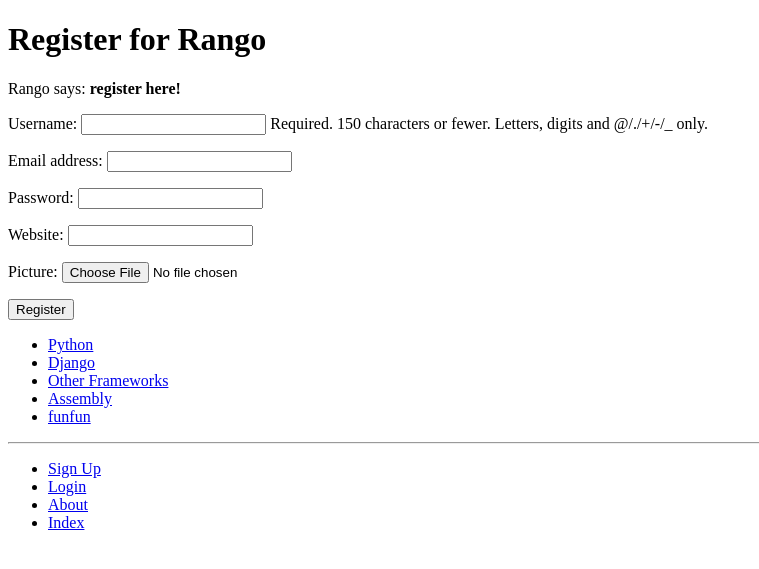
After one commit to 2386863c/2386863c-rango-with-django, a Django app: page /rango/register/ in a window 1280 px wide. The commit adds this page. Shown: the top 569 px of the page, without its empty margins (0-759 px from the left). Run offline with Django 3.2, Linux system fonts and the light colour scheme; data comes from the database, SQL or seed files in the repository; both versions use the stored data as it was after the commit.

Commit message:
Chapter 9

```diff
--- a/tango_with_django_project/rango/admin.py
+++ b/tango_with_django_project/rango/admin.py
@@ -1,5 +1,6 @@
 from django.contrib import admin
 from rango.models import Category, Page
+from rango.models import UserProfile
 
 class PageAdmin(admin.ModelAdmin):
     list_display = ('title', 'category', 'url')
@@ -11,3 +12,4 @@ class CategoryAdmin(admin.ModelAdmin):
 # Update the registration to include this customised interface
 admin.site.register(Category, CategoryAdmin)
 admin.site.register(Page, PageAdmin)
+admin.site.register(UserProfile)
--- a/tango_with_django_project/rango/forms.py
+++ b/tango_with_django_project/rango/forms.py
@@ -1,5 +1,8 @@
 from django import forms
 from rango.models import Page, Category
+
+from django.contrib.auth.models import User
+from rango.models import UserProfile
 
 class CategoryForm(forms.ModelForm):
     name = forms.CharField(max_length=128,help_text="Please enter the category name.")
@@ -42,3 +45,17 @@ class PageForm(forms.ModelForm):
             cleaned_data['url'] = url
 
         return cleaned_data
+
+class UserForm(forms.ModelForm):
+    password = forms.CharField(widget=forms.PasswordInput())
+
+    class Meta:
+        model = User
+        fields = ('username','email','password',)
+
+
+class UserProfileForm(forms.ModelForm):
+
+    class Meta:
+        model = UserProfile
+        fields = ('website','picture',)
--- a/tango_with_django_project/rango/models.py
+++ b/tango_with_django_project/rango/models.py
@@ -1,5 +1,6 @@
 from django.db import models
 from django.template.defaultfilters import slugify
+from django.contrib.auth.models import User
 
 class Category(models.Model):
     name = models.CharField(max_length=128, unique=True)
@@ -25,3 +26,14 @@ class Page(models.Model):
 
     def __str__(self):
         return self.title
+
+class UserProfile(models.Model):
+    # This line is required. Links UserProfile to a User model instance.
+    user = models.OneToOneField(User, on_delete=models.CASCADE)
+
+    # The additional attributes we wish to include.
+    website = models.URLField(blank=True)
+    picture = models.ImageField(upload_to='profile_images', blank=True)
+
+    def __str__(self):
+        return self.user.username
--- a/tango_with_django_project/rango/urls.py
+++ b/tango_with_django_project/rango/urls.py
@@ -7,4 +7,8 @@ urlpatterns= [path('', views.index, name='index'),
               path('about/',views.about, name='about'),
               path('category/<slug:category_name_slug>/',views.show_category, name='show_category'),
               path('add_category/', views.add_category, name='add_category'),
-              path('category/<slug:category_name_slug>/add_page/', views.add_page, name='add_page'),]
+              path('category/<slug:category_name_slug>/add_page/', views.add_page, name='add_page'),
+              path('register/', views.register, name='register'),
+              path('login/', views.user_login, name='login'),
+              path('restricted/', views.restricted, name='restricted'),
+              path('logout/', views.user_logout, name='logout'),]
--- a/tango_with_django_project/rango/views.py
+++ b/tango_with_django_project/rango/views.py
@@ -10,6 +10,12 @@ from django.shortcuts import redirect
 from django.urls import reverse
 
 from rango.forms import PageForm
+
+from rango.forms import UserForm, UserProfileForm
+
+from django.contrib.auth import authenticate, login, logout
+
+from django.contrib.auth.decorators import login_required
 
 def index(request):
 # Query the database for a list of ALL categories currently stored.
@@ -62,6 +68,7 @@ def show_category(request, category_name_slug):
     # Go render the response and return it to the client.
     return render(request,'rango/category.html', context=context_dict)
 
+@login_required
 def add_category(request):
     form=CategoryForm()
 
@@ -85,6 +92,7 @@ def add_category(request):
     # Render the form with error messages (if any).
     return render(request,'rango/add_category.html', {'form': form})
 
+@login_required
 def add_page(request, category_name_slug):
     try:
         category = Category.objects.get(slug=category_name_slug)
@@ -113,3 +121,116 @@ def add_page(request, category_name_slug):
 
     context_dict={'form': form,'category': category}
     return render(request,'rango/add_page.html', context=context_dict)
+
+
+def register(request):
+    # A boolean value for telling the template
+    # whether the registration was successful.
+    # Set to False initially. Code changes value to
+    # True when registration succeeds.
+    registered=False
+
+    # If it's a HTTP POST, we're interested in processing form data.
+    if request.method=='POST':
+        # Attempt to grab information from the raw form information.
+        # Note that we make use of both UserForm and UserProfileForm.
+        user_form=UserForm(request.POST)
+        profile_form=UserProfileForm(request.POST)
+
+        # If the two forms are valid...
+        if user_form.is_valid() and profile_form.is_valid():
+            # Save the user's form data to the database.
+            user=user_form.save()
+
+            # Now we hash the password with the set_password method.
+            # Once hashed, we can update the user object.
+            user.set_password(user.password)
+            user.save()
+
+            # Now sort out the UserProfile instance.
+            # Since we need to set the user attribute ourselves,
+            # we set commit=False. This delays saving the model
+            # until we're ready to avoid integrity problems.
+            profile=profile_form.save(commit=False)
+            profile.user=user
+
+            # Did the user provide a profile picture?
+            # If so, we need to get it from the input form and
+            #put it in the UserProfile model.
+            if 'picture' in request.FILES:
+                profile.picture=request.FILES['picture']
+
+            # Now we save the UserProfile model instance.
+            profile.save()
+
+            # Update our variable to indicate that the template
+            # registration was successful.
+            registered=True
+        else:
+            # Invalid form or forms - mistakes or something else?
+            # Print problems to the terminal.
+            print(user_form.errors, profile_form.errors)
+    else:
+        # Not a HTTP POST, so we render our form using two ModelForm instances.
+        # These forms will be blank, ready for user input.
+        user_form=UserForm()
+        profile_form=UserProfileForm()
+
+    # Render the template depending on the context.
+    return render(request,'rango/register.html',context={'user_form': user_form,'profile_form': profile_form,'registered': registered})
+
+def user_login(request):
+    # If the request is a HTTP POST, try to pull out the relevant information.
+    if request.method=='POST':
+        # Gather the username and password provided by the user.
+        # This information is obtained from the login form.
+        # We use request.POST.get('<variable>') as opposed
+        # to request.POST['<variable>'], because the
+        # request.POST.get('<variable>') returns None if the
+        # value does not exist, while request.POST['<variable>']
+        # will raise a KeyError exception.
+        username=request.POST.get('username')
+        password=request.POST.get('password')
+
+        # Use Django's machinery to attempt to see if the username/password
+        # combination is valid - a User object is returned if it is.
+        user=authenticate(username=username, password=password)
+
+        # If we have a User object, the details are correct.
+        # If None (Python's way of representing the absence of a value), no user
+        # with matching credentials was found.
+        if user:
+            # Is the account active? It could have been disabled.
+            if user.is_active:
+                # If the account is valid and active, we can log the user in.
+                # We'll send the user back to the homepage.
+                login(request, user)
+                return redirect(reverse('rango:index'))
+            else:
+                # An inactive account was used - no logging in!
+                return HttpResponse("Your Rango account is disabled.")
+
+        else:
+            # Bad login details were provided. So we can't log the user in.
+            print(f"Invalid login details: {username}, {password}")
+            return HttpResponse("Invalid login details supplied.")
+
+        # The request is not a HTTP POST, so display the login form.
+        # This scenario would most likely be a HTTP GET.
+    else:
+        # No context variables to pass to the template system, hence the
+        # blank dictionary object...
+        return render(request,'rango/login.html')
+
+@login_required
+def restricted(request):
+    return render(request,'rango/restricted.html')
+
+# Use the login_required() decorator to ensure only those logged in can
+# access the view.
+@login_required
+def user_logout(request):
+    # Since we know the user is logged in, we can now just log them out.
+    logout(request)
+    # Take the user back to the homepage.
+    return redirect(reverse('rango:index'))
--- a/tango_with_django_project/tango_with_django_project/settings.py
+++ b/tango_with_django_project/tango_with_django_project/settings.py
@@ -131,3 +131,5 @@ STATICFILES_DIRS = [STATIC_DIR, ]
 
 MEDIA_URL = '/media/'
 MEDIA_ROOT=MEDIA_DIR
+
+LOGIN_URL='rango:login'
--- a/tango_with_django_project/templates/rango/base.html
+++ b/tango_with_django_project/templates/rango/base.html
@@ -24,9 +24,19 @@
 		<hr/>
 		<div>
 			<ul>
-				<li><a href="{% url 'rango:add_category' %}">Add a New Category</a></li>
-				<li><a href="{% url 'rango:about' %}">About</a></li>
-				<li><a href="{% url 'rango:index' %}">Index</a></li>
+				{% if user.is_authenticated %}
+					<!--Show these links when the user is logged in-->
+					<li><a href="{% url 'rango:restricted' %}">Restricted Page</a></li>
+					<li><a href="{% url 'rango:add_category' %}">Add New Category</a></li>
+					<li><a href="{% url 'rango:logout' %}">Logout</a></li>
+				{% else %}
+					<!--Show these links when the user is NOT logged in-->
+					<li><a href="{% url 'rango:register' %}">Sign Up</a></li>
+					<li><a href="{% url 'rango:login' %}">Login</a></li>
+				{% endif %}
+					<!--Outside the conditional statements, ALWAYS show-->
+					<li><a href="{% url 'rango:about' %}">About</a></li>
+					<li><a href="{% url 'rango:index' %}">Index</a></li>
 			</ul>
 		</div>
 	</body>
--- a/tango_with_django_project/templates/rango/category.html
+++ b/tango_with_django_project/templates/rango/category.html
@@ -21,8 +21,9 @@
 		{% else %}
 			<strong>No pages currently in category.</strong>
 		{% endif %}
-
+		{% if user.is_authenticated %}
 			<a href="{% url 'rango:add_page' category.slug %}">Add Page</a> <br/>
+		{% endif %}
 	{% else %}
 		The specified category does not exist.
 	{% endif %}
--- /dev/null
+++ b/tango_with_django_project/templates/rango/register.html
@@ -0,0 +1,26 @@
+{% extends 'rango/base.html' %}
+{% load staticfiles %}
+
+{% block title_block %}
+	Register
+{% endblock %}
+
+{% block body_block %}
+	<h1>Register for Rango</h1>
+	{% if registered %}
+	Rango says: <strong>thank you for registering!</strong>
+	<a href="{% url 'rango:index' %}">Return to the homepage.</a><br />
+	{% else %}
+	Rango says: <strong>register here!</strong><br />
+	<form id="user_form" method="post" action="{% url 'rango:register' %}" enctype="multipart/form-data">
+		{% csrf_token %}
+
+		<!--Display each form-->
+		{{ user_form.as_p }}
+		{{ profile_form.as_p }}
+
+		<!--Provide a button to click to submit the form.-->
+		<input type="submit" name="submit" value="Register" />
+	</form>
+	{% endif %}
+{% endblock %}
```
Also changed, not shown: tango_with_django_project/templates/rango/index.html (+6 -1 lines), tango_with_django_project/templates/rango/login.html (added, +18 -0 lines), tango_with_django_project/templates/rango/restricted.html (added, +10 -0 lines), tango_with_django_project/db.sqlite3, tango_with_django_project/media/profile_images/rango-1200-1200-675-675-crop-000000.jpg (added), tango_with_django_project/rango/migrations/0004_auto_20210216_1708.py (added). Lines whose indentation alone changed are shown as unchanged.
